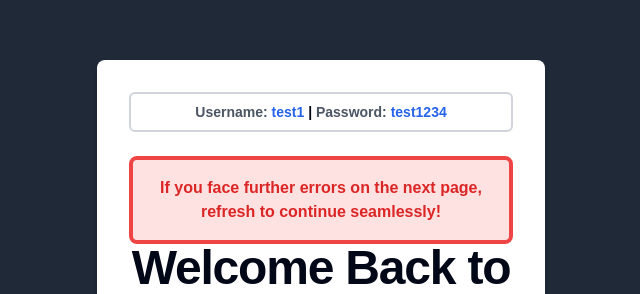
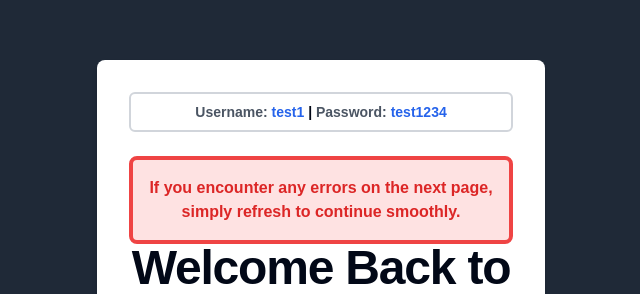
Before and after one commit to priyanshushrma01/shadow, a Next.js app: page /sign-in in a window 1280 px wide. Shown: the top 294 px of the page, without its empty margins (319-959 px from the left). Built offline with nearby package versions, Linux system fonts and the light colour scheme.

Commit message:
fix:update sign-in error message

```diff
--- a/src/app/(auth)/sign-in/page.tsx
+++ b/src/app/(auth)/sign-in/page.tsx
@@ -68,7 +68,7 @@ export default function SignInForm() {
         </p>
           <br/>
             <div className="border-4 border-red-500 text-red-600 bg-red-100 p-4 rounded-lg font-semibold">
-              If you face further errors on the next page, refresh to continue seamlessly!
+              If you encounter any errors on the next page, simply refresh to continue smoothly.
             </div>
           <h1 className="text-4xl font-extrabold tracking-tight lg:text-5xl mb-6">
             Welcome Back to Shadow
```
